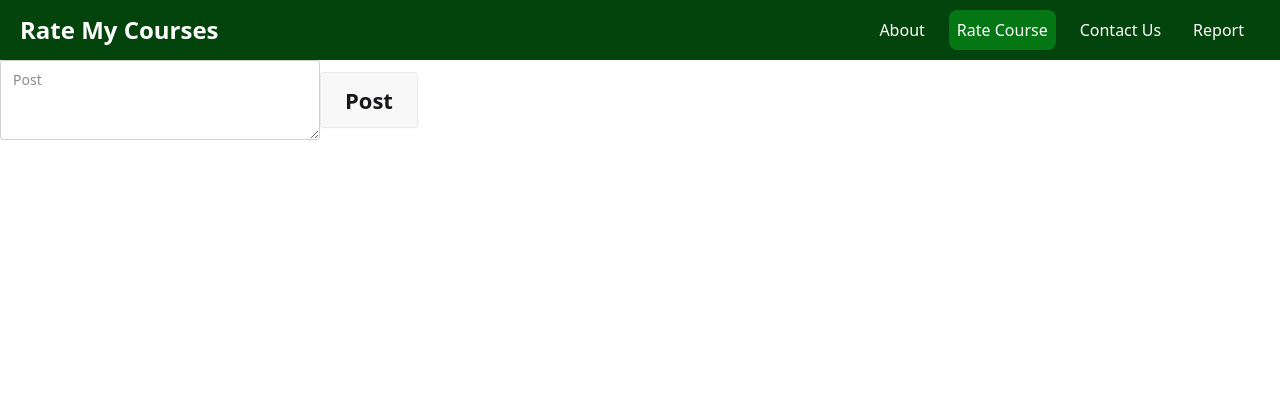
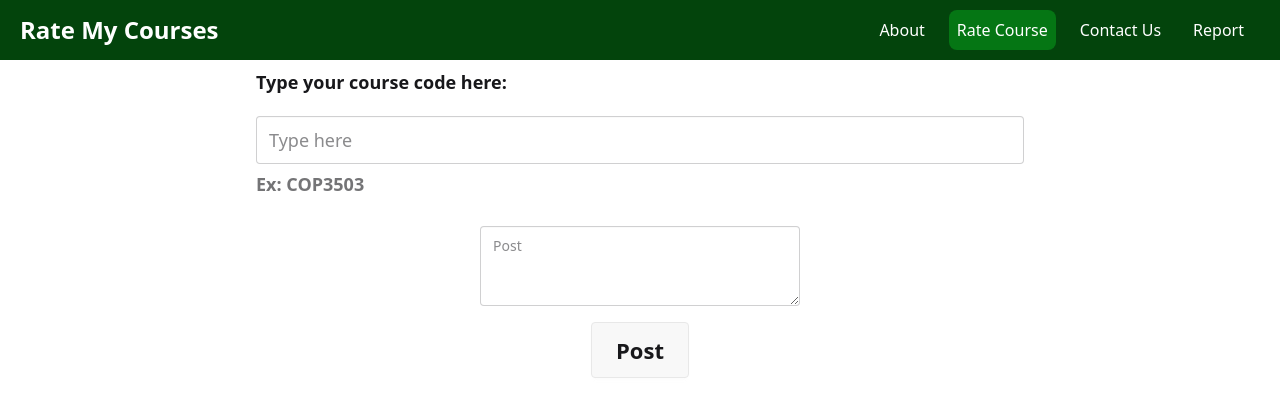
Before and after one commit to kpl214/Course-Rating-and-Scheduler, a React (Vite) app in the folder frontend/: page /rateCourse in a window 1280 px wide. Shown: the top 416 px of the page. Built offline with nearby package versions, Linux system fonts and the light colour scheme; what @propelauth/react would draw is missing.

Commit message:
Created a search bar on the rateCourse page

```diff
--- a/frontend/src/pages/rate-course/rateCourse.jsx
+++ b/frontend/src/pages/rate-course/rateCourse.jsx
@@ -2,7 +2,8 @@ import { useState } from "react";
 import { useRateCourse } from "./useRateCourse.js";
 
 const RateCourse = () => {
-  const [comment, setComment] = useState();
+  const [comment, setComment] = useState("");
+  const [searchTerm, setSearchTerm] = useState("");
   const { postComment } = useRateCourse();
   const onCommentChange = (e) => {
     setComment(e.target.value);
@@ -12,7 +13,12 @@ const RateCourse = () => {
   };
 
   return (
-    <div>
+    <div className="flex flex-col items-center gap-4 w-full">
+      <fieldset className="fieldset w-full max-w-3xl">
+        <legend className="fieldset-legend text-lg font-semibold mb-2">Type your course code here:</legend>
+          <input type="text" className="input input-bordered input-lg w-full" placeholder="Type here" />
+            <p className="fieldset-label text-lg font-semibold mb-2">Ex: COP3503</p>
+      </fieldset>
       <textarea
         className="textarea"
         placeholder="Post"
```
